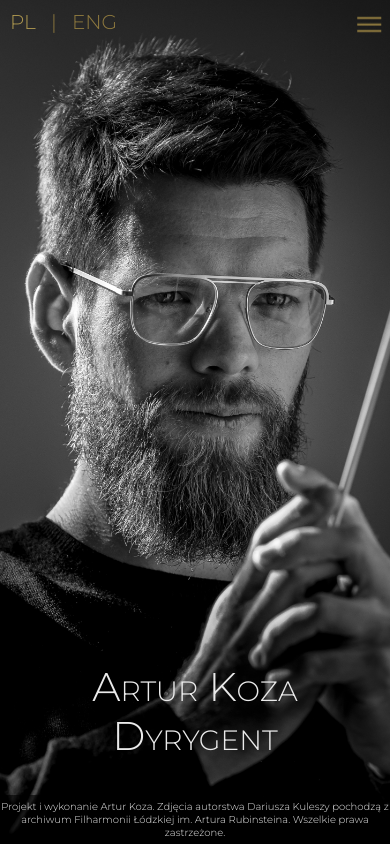
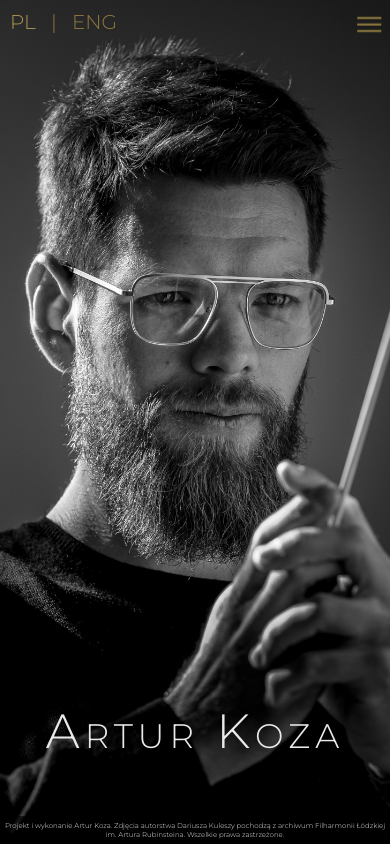
Before and after one commit to KozAr92/test, a React (Vite) app: page / in a window 390 px wide. Built offline with nearby package versions, Linux system fonts and the light colour scheme.

Commit message:
some styles fixes for home page and footer

```diff
--- a/src/home-page/HomePage.tsx
+++ b/src/home-page/HomePage.tsx
@@ -6,7 +6,7 @@ export const HomePage = () => {
         <div className="home-page">
             <div className={"home-header"}>
             <div className={"page-title"}><FormattedMessage id={"page-title"} defaultMessage={"Artur Koza"}/></div>
-            <div className={"page-subtitle"}><FormattedMessage id={"page-subtitle"} defaultMessage={"Conductor"}/></div>
+            {/*<div className={"page-subtitle"}><FormattedMessage id={"page-subtitle"} defaultMessage={"Conductor"}/></div>*/}
             </div>
         </div>
     )
--- a/src/styles/Footer.css
+++ b/src/styles/Footer.css
@@ -8,3 +8,10 @@
     background-color: var(--transparent);
     color: var(--font-grey)
 }
+
+@media only screen and (max-width: 768px) {
+    .footer{
+        font-size: 7px;
+    }
+
+}
--- a/src/styles/HomePage.css
+++ b/src/styles/HomePage.css
@@ -5,9 +5,10 @@
 .home-header {
     position: fixed;
     top: 20%;
-    left: 20%;
-    font-size: 2.5rem;
+    left: 12%;
+    font-size: 3rem;
     font-variant: small-caps;
+    letter-spacing: 5px;
 }
 
 @media only screen and (max-width: 768px) {
```
